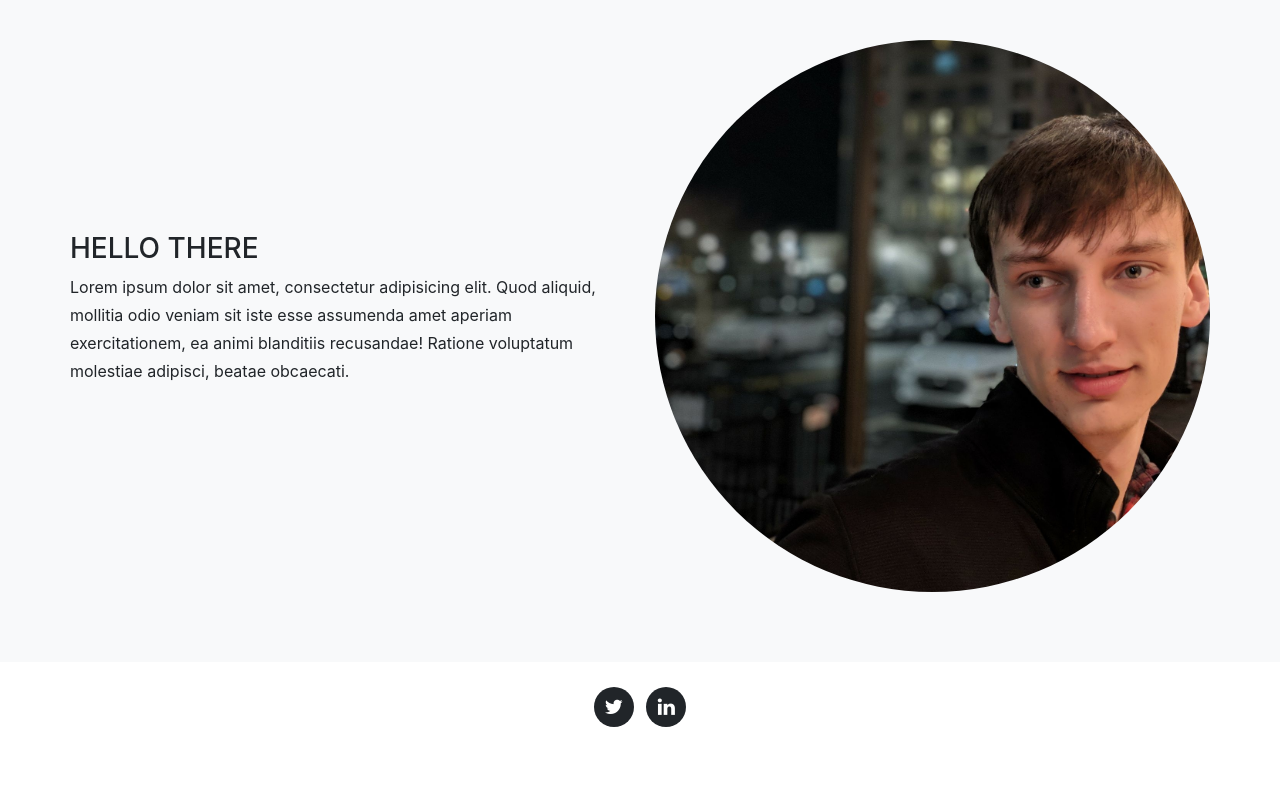
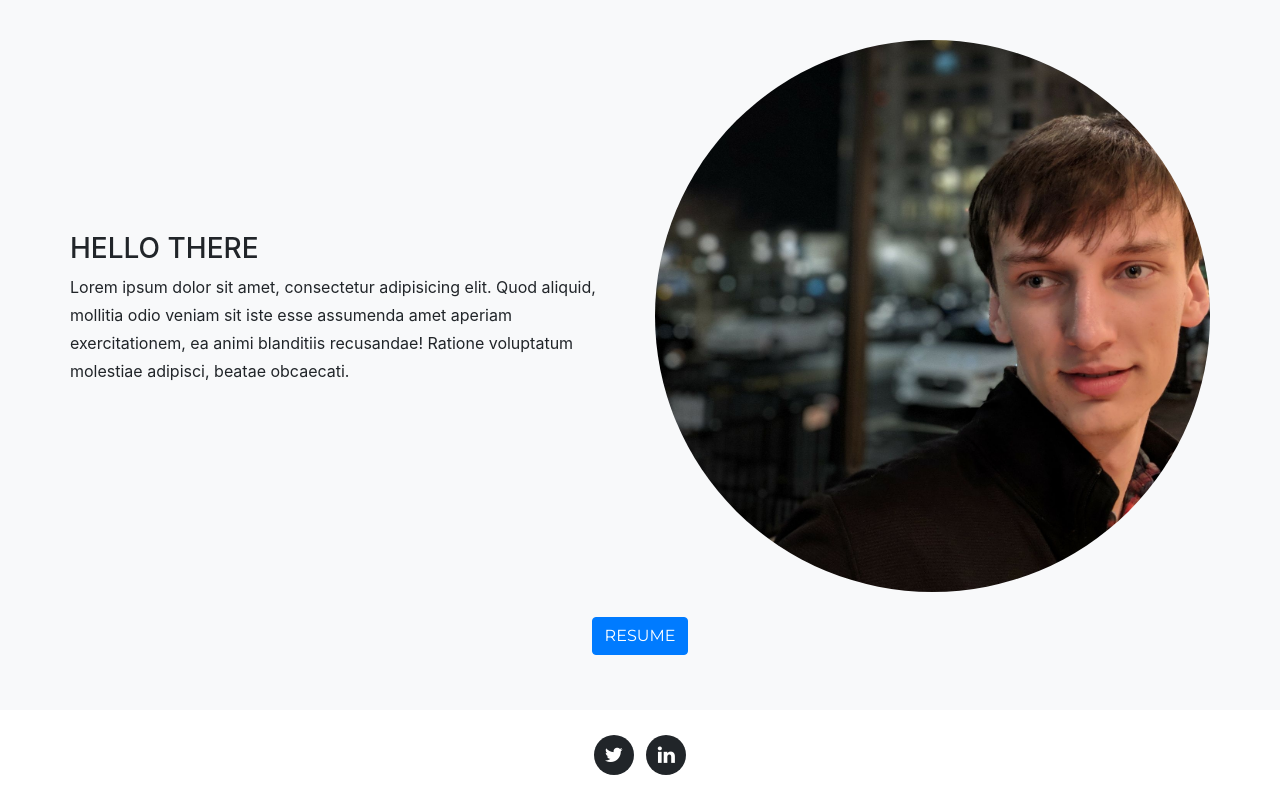
Before and after one commit to zeFeralFarrell/website-redesign, a website with bundled scripts: page index.html in a window 1280 px wide. Shown: the part 1619-2419 px from the top of the page. Before the commit the page ends 2371 px from the top, so only its background shows below. Built offline with nearby package versions, Linux system fonts and the light colour scheme; a web font is replaced by a local one.

Commit message:
Resume and linkedin button

```diff
--- a/index.html
+++ b/index.html
@@ -126,6 +126,11 @@
               </div>
             </div>
           </div>
+          <div class="row">
+          <div class="col-lg-12 text-center">
+          <a class="btn btn-primary btn-xl text-uppercase js-scroll-trigger" href="#about">Resume</a>
+          </div>
+          </div>
         </div>
     </section>
 
@@ -144,7 +149,7 @@
                 </a>
               </li>
               <li class="list-inline-item">
-                <a href="#">
+                <a href="https://www.linkedin.com/in/rfarrell/">
                   <i class="fa fa-linkedin"></i>
                 </a>
               </li>
```
